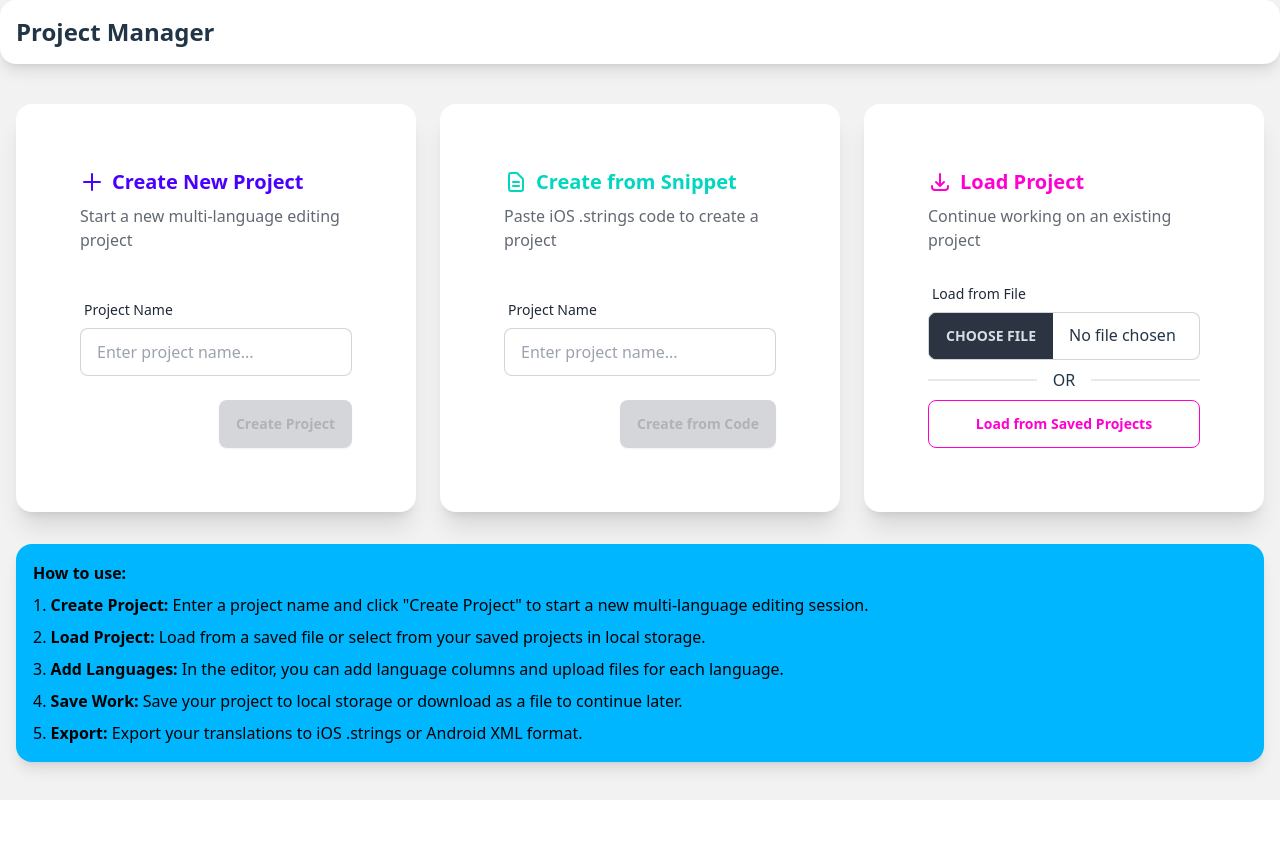
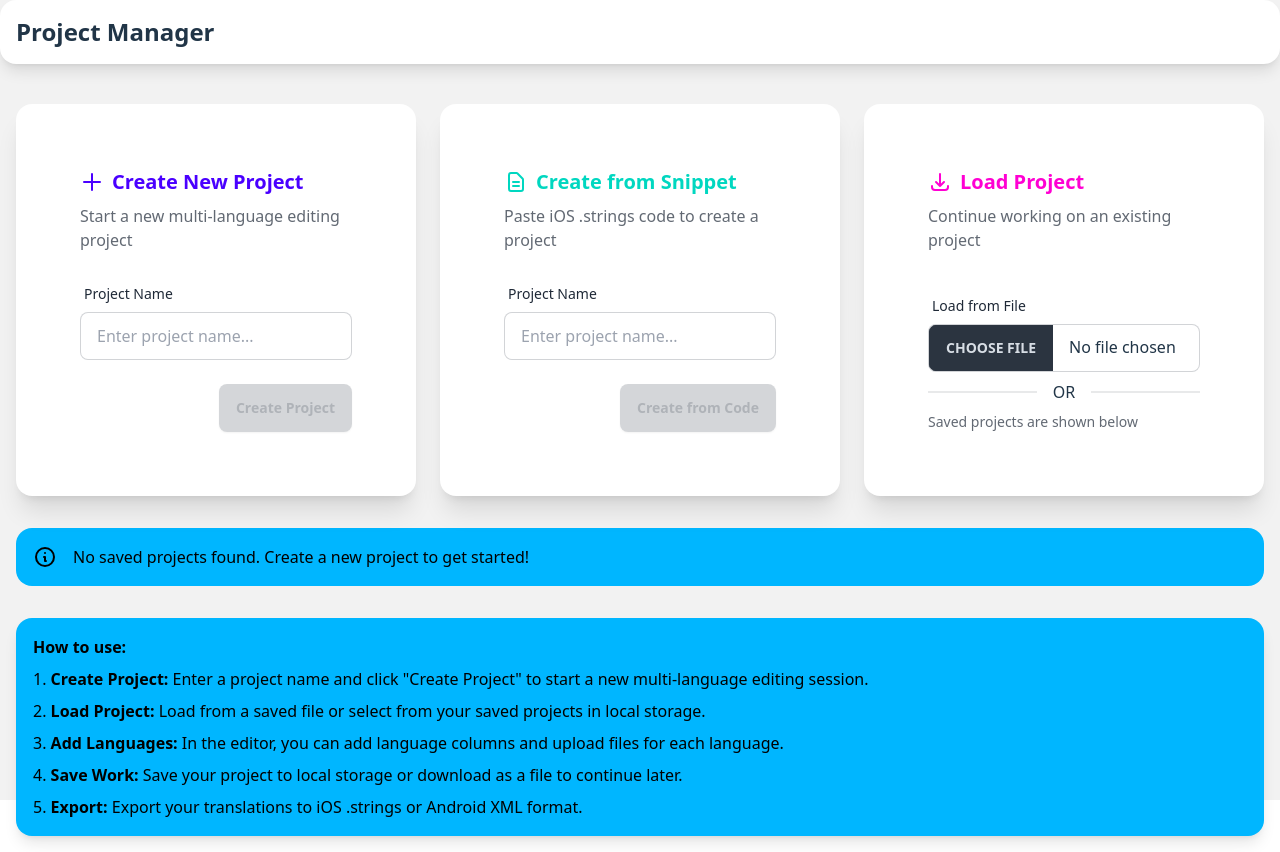
Before and after one commit to numpolpol/vue-multilang, a Vue app: page / in a window 1280 px wide. Before the commit the page ends 800 px from the top, so only its background shows below. Built offline with nearby package versions, Linux system fonts and the light colour scheme.

Commit message:
🎨 Always show saved projects sorted by latest first
- Remove 'Load from Saved Projects' button
- Display saved projects automatically on page load
- Sort projects by lastModified (newest first)
- Update delete function to work with sorted array
- Clean up unused showSaved state and function

```diff
--- a/src/views/Upload.vue
+++ b/src/views/Upload.vue
@@ -143,19 +143,16 @@
 
                 <!-- Load from Local Storage -->
                 <div class="divider">OR</div>
-                <button
-                  class="btn btn-outline btn-secondary w-full"
-                  @click="showSavedProjects"
-                >
-                  Load from Saved Projects
-                </button>
+                <div class="text-sm text-base-content/70 mb-2">
+                  Saved projects are shown below
+                </div>
               </div>
             </div>
           </div>
         </div>
 
         <!-- Saved Projects -->
-        <div v-if="showSaved && savedProjects.length > 0" class="mt-8">
+        <div v-if="savedProjects.length > 0" class="mt-8">
           <div class="card bg-base-100 shadow-xl">
             <div class="card-body">
               <h3 class="card-title">Saved Projects</h3>
@@ -171,7 +168,7 @@
                     </tr>
                   </thead>
                   <tbody>
-                    <tr v-for="(project, index) in savedProjects" :key="project.id">
+                    <tr v-for="(project, index) in sortedSavedProjects" :key="project.id">
                       <td class="font-medium">{{ project.name }}</td>
                       <td>{{ project.languages.length }} languages</td>
                       <td>{{ getImageCount(project) }} images</td>
@@ -201,7 +198,7 @@
         </div>
 
         <!-- No Saved Projects -->
-        <div v-else-if="showSaved && savedProjects.length === 0" class="mt-8">
+        <div v-else-if="savedProjects.length === 0" class="mt-8">
           <div class="alert alert-info">
             <svg xmlns="http://www.w3.org/2000/svg" class="stroke-current shrink-0 h-6 w-6" fill="none" viewBox="0 0 24 24">
               <path stroke-linecap="round" stroke-linejoin="round" stroke-width="2" d="M13 16h-1v-4h-1m1-4h.01M21 12a9 9 0 11-18 0 9 9 0 0118 0z"/>
@@ -331,7 +328,6 @@ const isDrawerOpen = ref(false)
 // Project management
 const newProjectName = ref('')
 const savedProjects = ref<Project[]>([])
-const showSaved = ref(false)
 
 // Snippet functionality
 const snippetProjectName = ref('')
@@ -348,6 +344,11 @@ const parsedKeysCount = computed(() => {
   } catch {
     return 0
   }
+})
+
+// Computed property to sort saved projects by lastModified (newest first)
+const sortedSavedProjects = computed(() => {
+  return [...savedProjects.value].sort((a, b) => b.lastModified - a.lastModified)
 })
 
 onMounted(() => {
@@ -395,11 +396,6 @@ function createNewProject() {
   router.push('/editor')
 }
 
-function showSavedProjects() {
-  loadSavedProjects()
-  showSaved.value = true
-}
-
 function loadProject(project: Project) {
   // Use the store's loadProject method which properly syncs both structures
   filesStore.loadProject(project)
@@ -409,12 +405,17 @@ function loadProject(project: Project) {
 }
 
 function deleteProject(index: number) {
-  const project = savedProjects.value[index]
+  // Find the project by ID since we're using sorted array
+  const project = sortedSavedProjects.value[index]
   if (!project) return
 
   if (confirm(`Are you sure you want to delete project "${project.name}"?`)) {
-    savedProjects.value.splice(index, 1)
-    localStorage.setItem('savedProjects', JSON.stringify(savedProjects.value))
+    // Find the original index in the unsorted array
+    const originalIndex = savedProjects.value.findIndex(p => p.id === project.id)
+    if (originalIndex !== -1) {
+      savedProjects.value.splice(originalIndex, 1)
+      localStorage.setItem('savedProjects', JSON.stringify(savedProjects.value))
+    }
   }
 }
 
```
